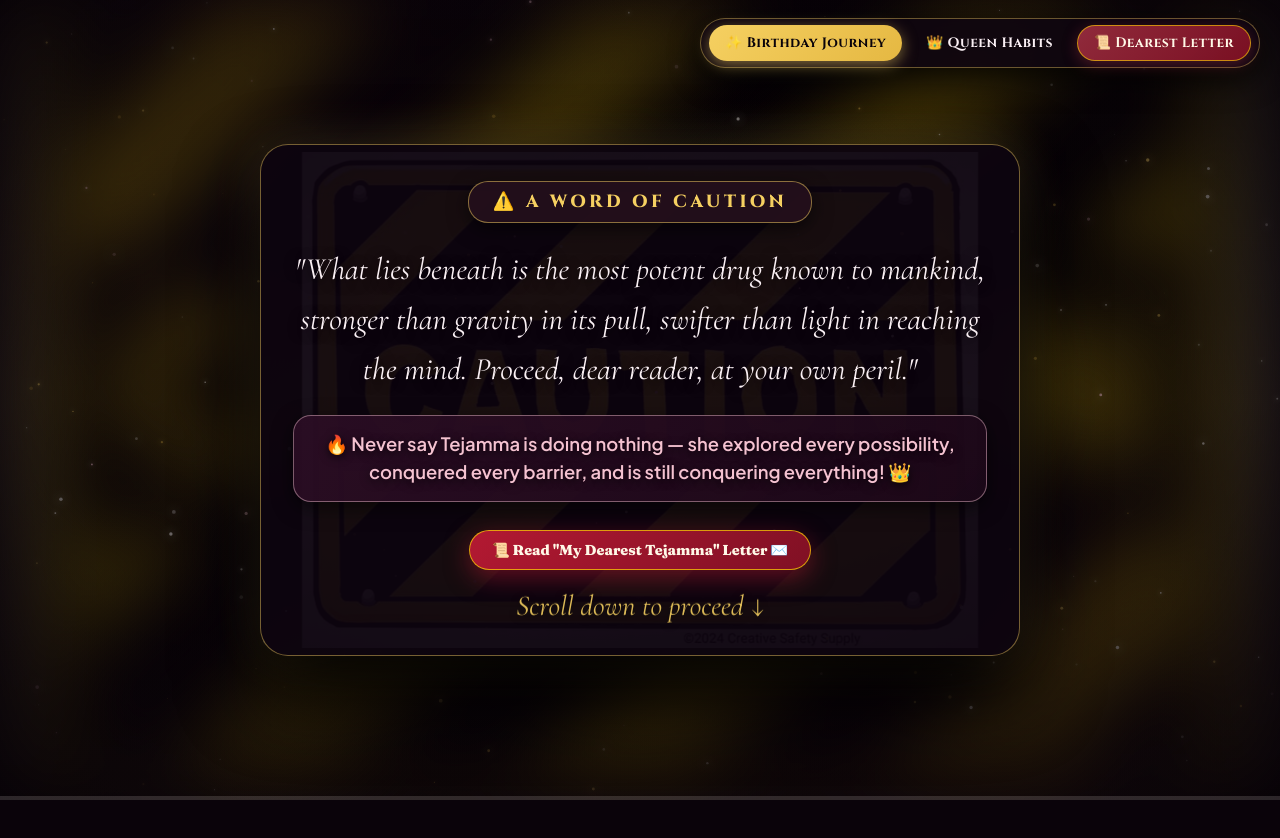
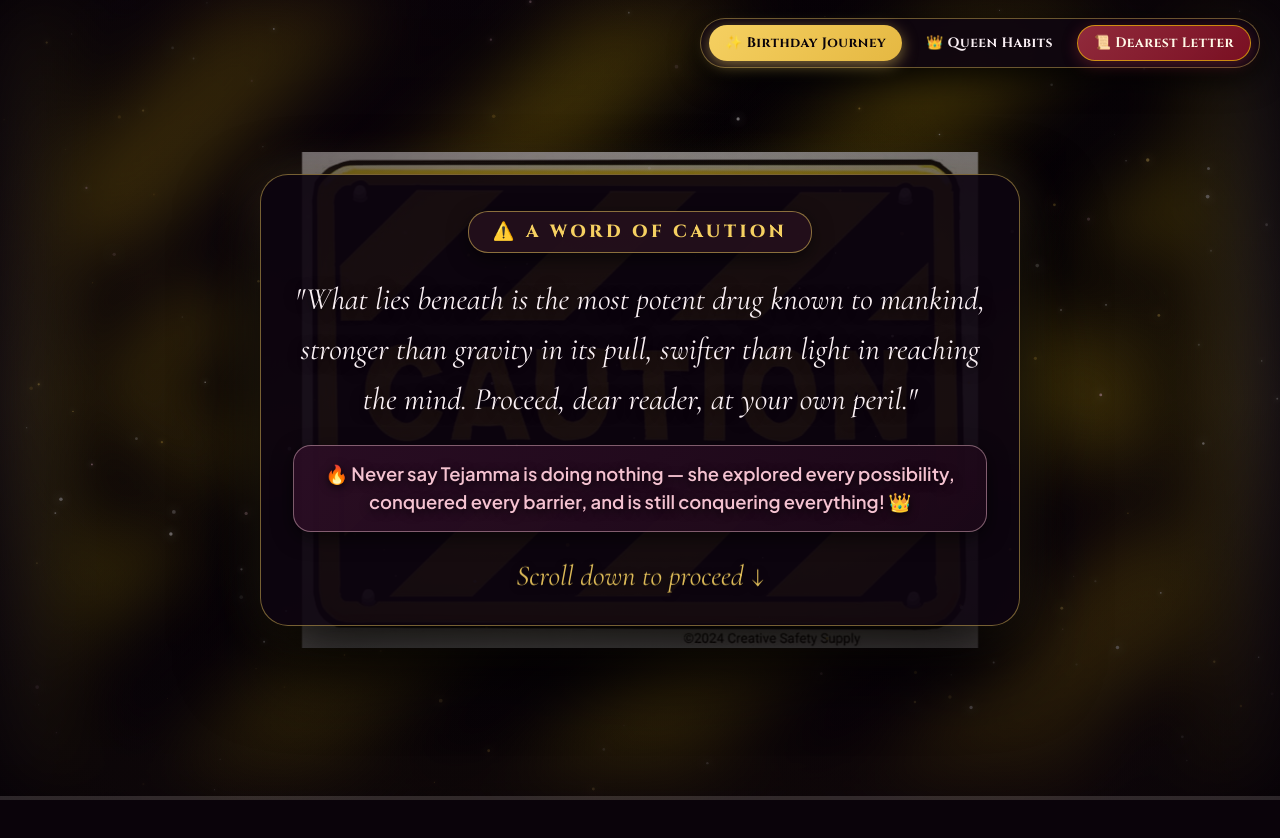
Before and after one commit to maindofficialin-alt/tejamma-birthday, a React (Vite) app: page / in a window 1280 px wide. Shown: the top 838 px of the page. Built offline with nearby package versions, Linux system fonts and the light colour scheme.

Commit message:
Remove Read My Dearest Tejamma Letter button from opening Caution Card

```diff
--- a/src/App.jsx
+++ b/src/App.jsx
@@ -511,13 +511,6 @@ export default function App() {
                 <div className="caution-tribute-line">
                   🔥 Never say Tejamma is doing nothing — she explored every possibility, conquered every barrier, and is still conquering everything! 👑
                 </div>
-                <button
-                  className="letter-finale-btn"
-                  style={{ marginTop: '6px', marginBottom: '14px', fontSize: '0.9rem', padding: '10px 22px' }}
-                  onClick={() => setIsLetterOpen(true)}
-                >
-                  📜 Read "My Dearest Tejamma" Letter ✉️
-                </button>
                 <div className="caution-scroll-hint">
                   <span>Scroll down to proceed</span>
                   <span>↓</span>
```
